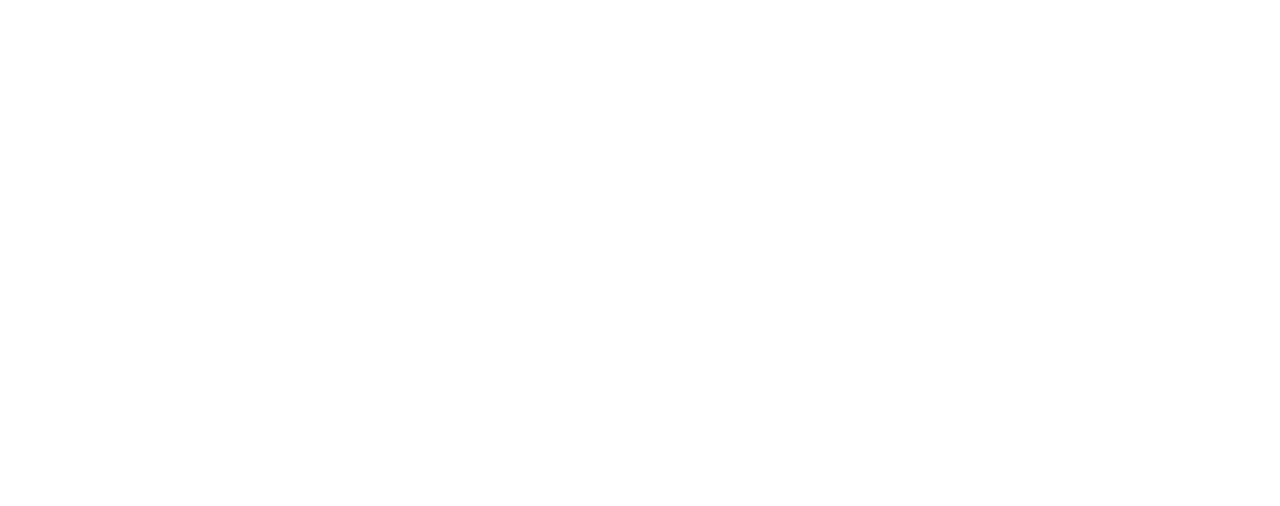
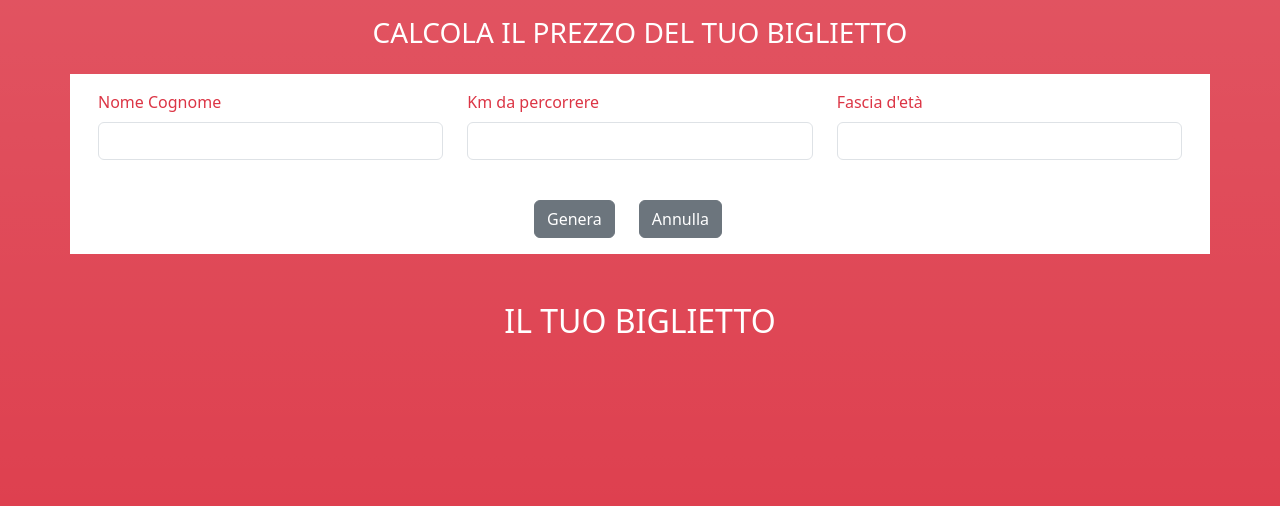
Before and after one commit to Vbortone99/js-biglietto-treno-form, a plain HTML site: page index.html in a window 1280 px wide. Drawn offline with nearby package versions, Linux system fonts and the light colour scheme.

Commit message:
inputs structure html

```diff
--- a/css/style.css
+++ b/css/style.css
@@ -0,0 +1,3 @@
+.space{
+    width: calc(100% /3);
+}
--- a/index.html
+++ b/index.html
@@ -8,7 +8,43 @@
     <title>Calcolo del prezzo del biglietto del treno</title>
 </head>
 <body>
-
+    <div class="wrap bg-danger bg-gradient vh-100">
+        <header>
+            <h1 class="text-white text-center fs-3 pt-3">CALCOLA IL PREZZO DEL TUO BIGLIETTO</h1>
+        </header>
+        <main class="container pt-3">
+            <div class="row bg-white p-3">
+                <div class="col mb-3">
+                    <label for="nome" class="form-label text-danger">Nome Cognome</label>
+                    <input type="text" id="" class="form-control">
+                </div>
+                <div class="col mb-3">
+                    <label for="nome" class="form-label text-danger">Km da percorrere</label>
+                    <input type="text" id="" class="form-control">
+                </div>
+                <div class="col mb-3">
+                    <label for="nome" class="form-label text-danger">Fascia d'età</label>
+                    <input type="text" id="" class="form-control">
+                </div>
+                <div class="row justify-content-center mt-4">
+                    <div class="col-auto">
+                        <button class="btn btn-secondary">Genera</button>
+                    </div>
+                    <div class="col-auto">
+                        <button class="btn btn-secondary">Annulla</button>
+                    </div>
+                </div>
+            </div>
+            <h2 class="text-white text-center mt-5">IL TUO BIGLIETTO</h2>
+            <div class="row mt-3">
+                <div class="col-auto"></div>
+                <div class="col-auto"></div>
+                <div class="col-auto"></div>
+                <div class="col-auto"></div>
+                <div class="col-auto"></div>
+            </div>
+        </main>
+    </div>
     <script src="js/script.js"></script>
 </body>
 </html>
```
